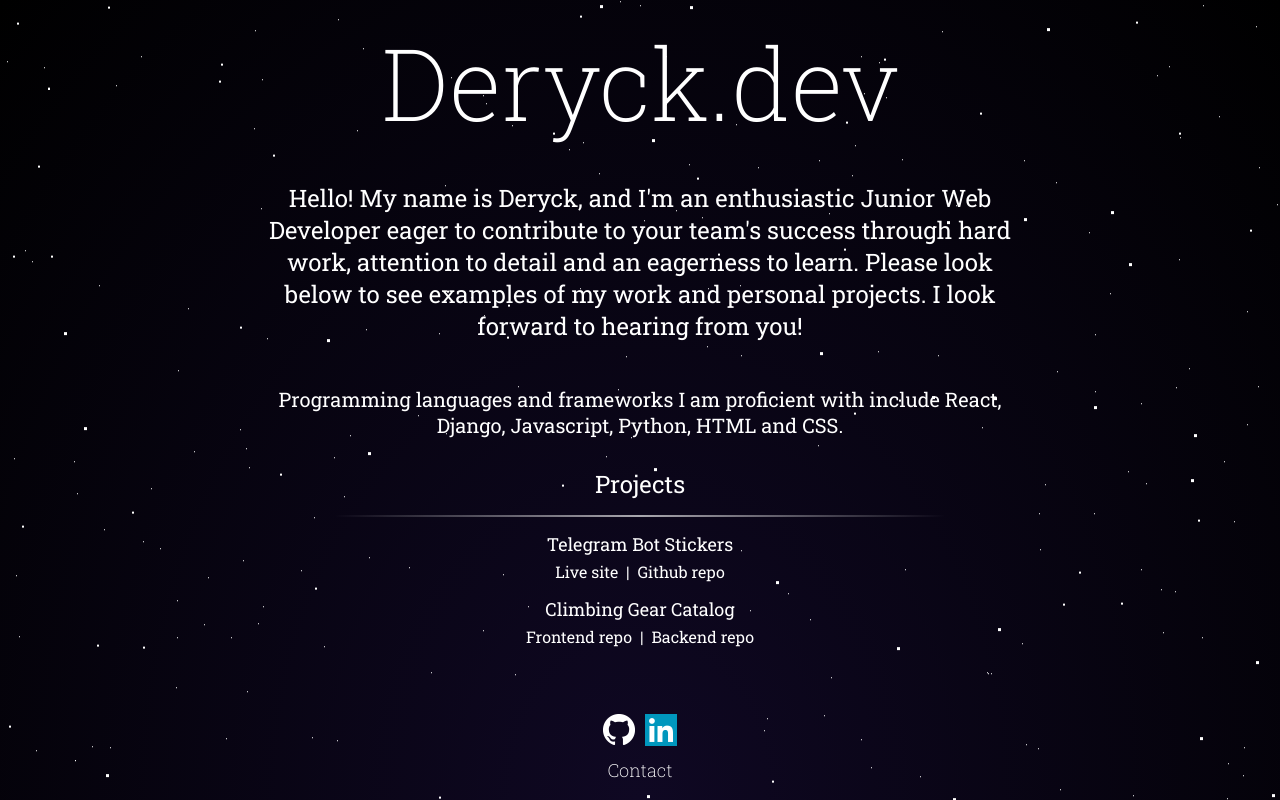
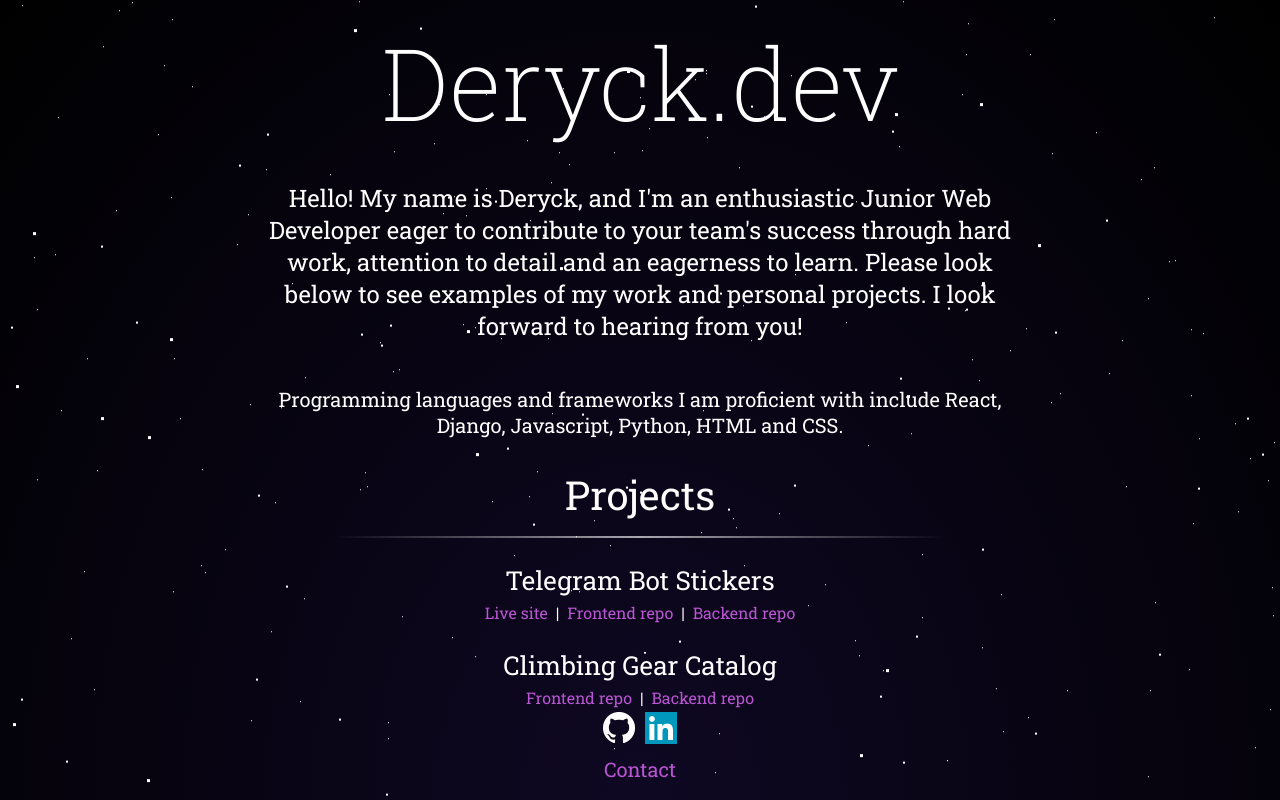
Before and after one commit to DeryckJackson/devpage, a React (Create React App) app: page / in a window 1280 px wide. Built offline with nearby package versions, Linux system fonts and the light colour scheme.

Commit message:
tweak projects and change link colors to medium orchid

```diff
--- a/public/index.html
+++ b/public/index.html
@@ -24,7 +24,7 @@
   <link rel="preconnect" href="https://fonts.googleapis.com">
   <link rel="preconnect" href="https://fonts.gstatic.com" crossorigin>
   <link href="https://fonts.googleapis.com/css2?family=Roboto+Slab:wght@200;400&display=swap" rel="stylesheet">
-  <title>React App</title>
+  <title>Deryck.dev</title>
 </head>
 
 <body>
--- a/src/App.sass
+++ b/src/App.sass
@@ -52,9 +52,10 @@ html
 
 .links a
   padding: 10px
-  font-weight: 300
-  font-size: 18px
+  font-weight: 400
+  font-size: 20px
   text-decoration: none
+  color: mediumorchid
 
 .links a:hover
   text-decoration: underline
@@ -62,16 +63,18 @@ html
 .projects h2
   margin: 10px auto 0
   font-weight: 400
+  font-size: 40px
 
 .projects p
-  font-size: 18px
+  font-size: 26px
   margin: 5px 0
 
 .projects div
-  margin: 15px 0
+  margin: 25px 0
 
 .projects a
   text-decoration: none
+  color: mediumorchid
 
 .projects a:hover
   text-decoration: underline
--- a/src/components/Projects.jsx
+++ b/src/components/Projects.jsx
@@ -9,8 +9,10 @@ function Projects() {
         <p>Telegram Bot Stickers</p>
         <a href="https://stickers.deryck.dev/" rel="noopener noreferrer">Live site</a>
         &nbsp;&nbsp;|&nbsp;&nbsp;
-        <a href="https://github.com/DeryckJackson/devpage"
-          rel="noopener noreferrer">Github repo</a>
+        <a href="https://github.com/DeryckJackson/telegram-bot-stickers"
+          rel="noopener noreferrer">Frontend repo</a>
+        &nbsp;&nbsp;|&nbsp;&nbsp;
+        <a href="https://github.com/DeryckJackson/telegram-bot-stickers-backend" rel="noopener noreferrer">Backend repo</a>
       </div>
       <div>
         <p>Climbing Gear Catalog</p>
```
